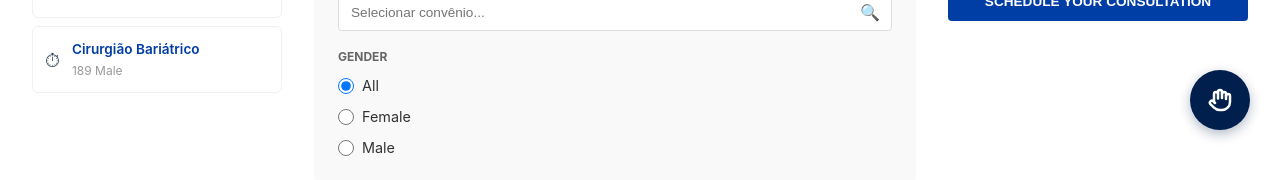
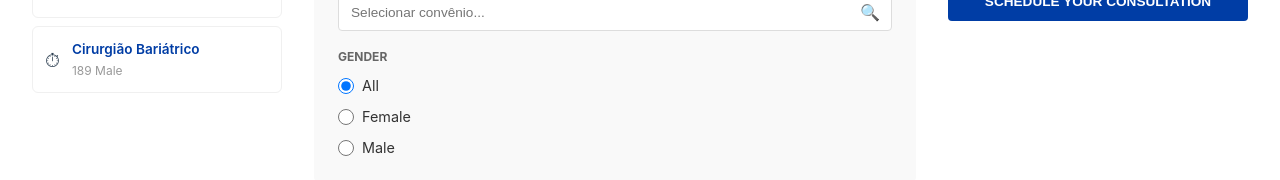
Before and after one commit to Thercules/src-clinicavitalis-access, a Vue app in the folder src/client/: page /about in a window 1280 px wide. Shown: the part 640-820 px from the top of the page. Built offline with nearby package versions, Linux system fonts and the light colour scheme; grey boxes are pictures that could not be loaded.

Commit message:
[CVTI-10351] feat: implement vlibras button in the index.html and remove homelibrasbutton component

```diff
--- a/src/client/index.html
+++ b/src/client/index.html
@@ -1,13 +1,23 @@
 <!DOCTYPE html>
 <html lang="">
+
 <head>
   <meta charset="UTF-8">
   <link rel="icon" href="/icon-vitalis.ico">
   <meta name="viewport" content="width=device-width, initial-scale=1.0">
   <title>Clínica Vitalis</title>
 </head>
+
 <body>
   <div id="app"></div>
+
+  <div vw class="enabled">
+    <div vw-access-button class="active"></div>
+    <div vw-plugin-wrapper>
+      <div class="vw-plugin-top-wrapper"></div>
+    </div>
+  </div>
+
+  <script src="https://vlibras.gov.br/app/vlibras-plugin.js"></script>
   <script type="module" src="/src/main.js"></script>
 </body>
-</html>
--- a/src/client/src/App.vue
+++ b/src/client/src/App.vue
@@ -11,7 +11,7 @@ import HomeClinicImageComponent from "./components/HomeClinicImageComponent.vue"
 import HomeDoctorFilterComponent from "./components/HomeDoctorFilterComponent.vue";
 import HomeSubFooter from "./components/HomeSubFooter.vue";
 import HomeFooter from "./components/HomeFooter.vue";
-import HomeLibrasButton from "./components/HomeLibrasButton.vue";
+
 
 export default {
   components: {
@@ -26,7 +26,6 @@ export default {
     HomeDoctorFilterComponent,
     HomeSubFooter,
     HomeFooter,
-    HomeLibrasButton,
   },
   setup() {
     const route = useRoute()
@@ -54,7 +53,6 @@ export default {
     <HomeContactComponent/>
     <HomeSubFooter />
     <HomeFooter />
-    <HomeLibrasButton />
   </div>
 </template>
 
--- a/src/client/src/components/HomeLibrasButton.vue
+++ /dev/null
@@ -1,129 +0,0 @@
-<script setup>
-import { Hand } from 'lucide-vue-next'
-import { onMounted } from 'vue'
-
-let vlibrasLoaded = false
-
-const handleClick = () => {
-  // Procura pelo elemento principal do VLibras
-  const vlibrasContainer = document.querySelector('[data-vlibras-root], .vlibras, #vlibras, .vbtn, [class*="vlibras"]')
-
-  if (vlibrasContainer) {
-    // Tenta clicar no botão dentro do container
-    const btn = vlibrasContainer.querySelector('button, [role="button"]')
-    if (btn) {
-      btn.click()
-      return
-    }
-    // Se não encontrar botão, tenta clicar no container mesmo
-    vlibrasContainer.click()
-    return
-  }
-
-  // Procura por iframes do VLibras
-  const vlibrasIframe = document.querySelector('iframe[src*="vlibras"], iframe[class*="vlibras"]')
-  if (vlibrasIframe) {
-    vlibrasIframe.focus()
-    return
-  }
-
-  // Tenta usar a API global se disponível
-  if (window.vLirasScript !== undefined || window.vlibrasScript !== undefined) {
-    console.log('VLibras encontrado na janela global')
-    return
-  }
-
-  // Se nada funcionar, verifica no console
-  console.warn('VLibras não encontrado. Procurando...')
-  const allElements = document.querySelectorAll('[class*="libras"], [class*="vlibras"], [id*="vlibras"]')
-  console.log('Elementos encontrados:', allElements)
-}
-
-onMounted(() => {
-  // Carrega VLibras do governo quando o componente monta
-  if (!vlibrasLoaded && typeof window !== 'undefined') {
-    const existingScript = document.querySelector('script[src*="vlibras.gov.br"]')
-
-    if (!existingScript) {
-      const script = document.createElement('script')
-      script.src = 'https://vlibras.gov.br/app'
-      script.async = true
-
-      script.onload = () => {
-        console.log('✅ VLibras carregado com sucesso')
-        vlibrasLoaded = true
-
-        // Aguarda um pouco para o VLibras se injetar
-        setTimeout(() => {
-          const vlibrasElement = document.querySelector('[class*="vlibras"], .vbtn, [data-vlibras]')
-          if (vlibrasElement) {
-            console.log('✅ Widget VLibras injetado na página')
-          } else {
-            console.warn('⚠️ Widget VLibras não foi encontrado após carregamento')
-          }
-        }, 2000)
-      }
-
-      script.onerror = () => {
-        console.error('❌ Erro ao carregar VLibras')
-        const altScript = document.createElement('script')
-        altScript.src = 'https://www.vlibras.gov.br/app'
-        altScript.async = true
-        document.body.appendChild(altScript)
-      }
-
-      document.body.appendChild(script)
-    } else {
-      vlibrasLoaded = true
-      console.log('VLibras já estava carregado')
-    }
-  }
-})
-</script>
-
-<template>
-  <button
-    @click="handleClick"
-    class="libras-btn"
-    title="Acessibilidade - Libras"
-    aria-label="Acessibilidade - Tradução em Libras"
-  >
-    <Hand :size="24" color="white" stroke-width="2.5" />
-  </button>
-</template>
-
-<style scoped>
-.libras-btn {
-  position: fixed;
-  bottom: 30px;
-  right: 30px;
-  width: 60px;
-  height: 60px;
-  border-radius: 50%;
-  background-color: #001f4d;
-  border: none;
-  cursor: pointer;
-  display: flex;
-  align-items: center;
-  justify-content: center;
-  z-index: 999;
-  transition: all 0.3s ease;
-  box-shadow: 0 4px 12px rgba(0, 31, 77, 0.3);
-}
-
-.libras-btn:hover {
-  background-color: #002d66;
-  box-shadow: 0 6px 16px rgba(0, 31, 77, 0.4);
-  transform: scale(1.1);
-}
-
-.libras-btn:active {
-  transform: scale(0.95);
-}
-
-.libras-btn svg {
-  display: flex;
-  align-items: center;
-  justify-content: center;
-}
-</style>
--- a/src/client/src/main.js
+++ b/src/client/src/main.js
@@ -14,3 +14,23 @@ app.use(router)
 app.use(i18n)
 
 app.mount('#app')
+
+function loadVLibras() {
+  if (window.VLibras) {
+    new window.VLibras.Widget('https://vlibras.gov.br/app');
+    console.log('VLibras iniciado 🚀');
+    return;
+  }
+
+  const script = document.createElement('script');
+  script.src = 'https://vlibras.gov.br/app/vlibras-plugin.js';
+
+  script.onload = () => {
+    new window.VLibras.Widget('https://vlibras.gov.br/app');
+    console.log('VLibras carregado e iniciado 🚀');
+  };
+
+  document.body.appendChild(script);
+}
+
+loadVLibras();
```
Lines whose indentation alone changed are shown as unchanged.
